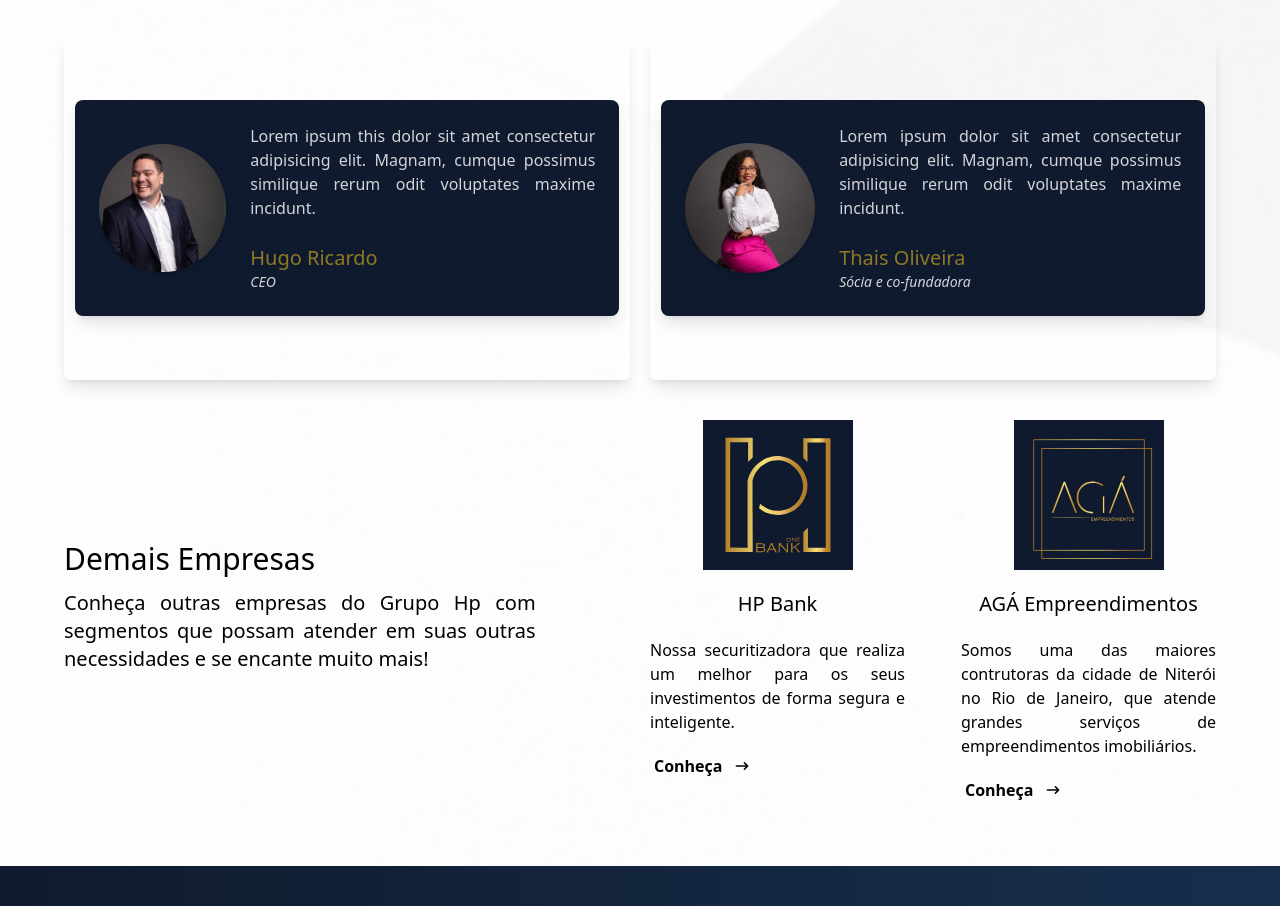
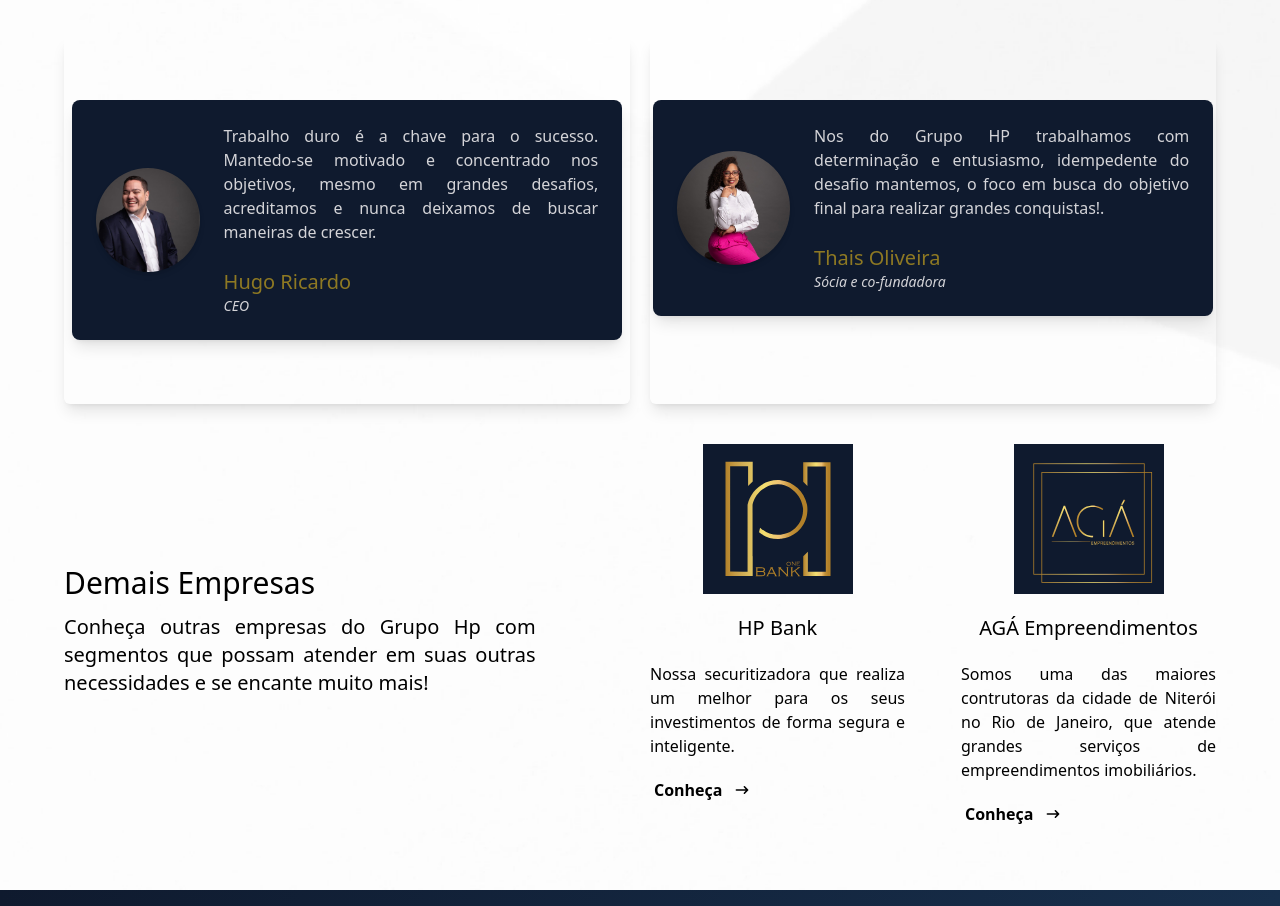
Before and after one commit to icaroalbar/hp-cap, a React (Vite) app: page /company in a window 1280 px wide. Shown: the part 1520-2426 px from the top of the page. Built offline with nearby package versions, Linux system fonts and the light colour scheme; what tw-elements would draw is missing.

Commit message:
style: updating testimonials from the founders on the company page

```diff
--- a/src/pages/Company/Founders.tsx
+++ b/src/pages/Company/Founders.tsx
@@ -13,14 +13,14 @@ export const Founders = (): ReactElement => {
           alt="Imagem Hugo Ricardo"
           name="Hugo Ricardo"
           office="CEO"
-          info="Lorem ipsum this dolor sit amet consectetur adipisicing elit. Magnam, cumque possimus similique rerum odit voluptates maxime incidunt."
+          info="Trabalho duro é a chave para o sucesso. Mantedo-se motivado e concentrado nos objetivos, mesmo em grandes desafios, acreditamos e nunca deixamos de buscar maneiras de crescer."
         />
         <FoundersCard
           src="/assets/images/thais.jpg"
           alt="Imagem Thais Oliveira"
           name="Thais Oliveira"
           office="Sócia e co-fundadora"
-          info="Lorem ipsum dolor sit amet consectetur adipisicing elit. Magnam, cumque possimus similique rerum odit voluptates maxime incidunt."
+          info="Nos do Grupo HP trabalhamos com determinação e entusiasmo, idempedente do desafio mantemos, o foco em busca do objetivo final para realizar grandes conquistas!."
         />
       </article>
     </section>
```
